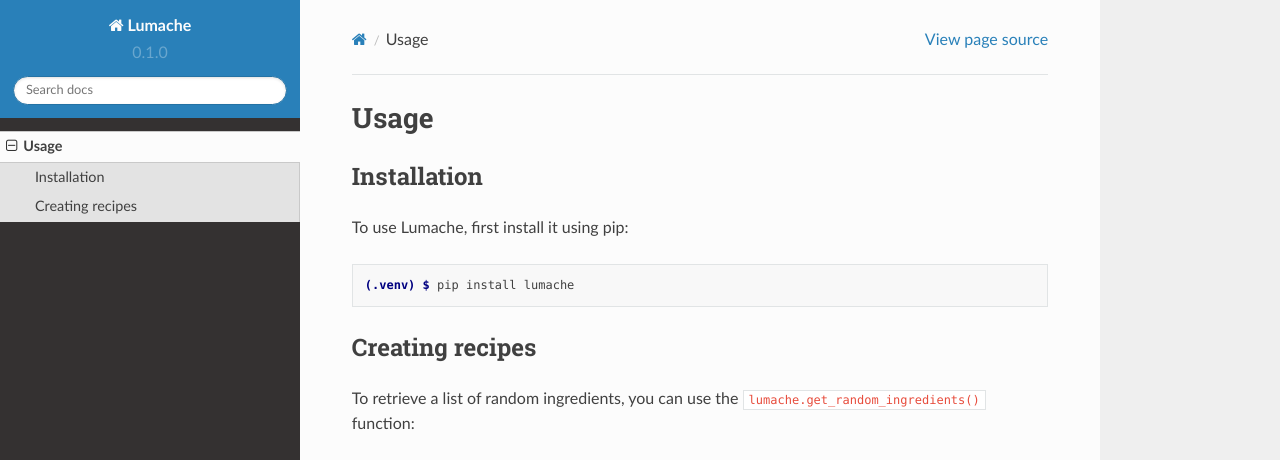
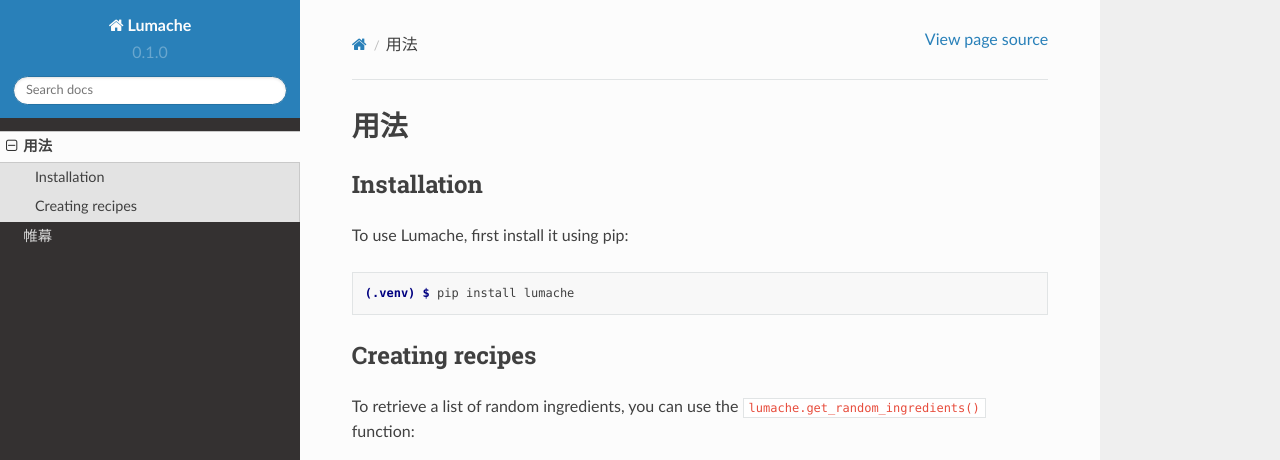
Before and after one commit to RRnightingale/onmyoji_card_rulebook, a Sphinx documentation site: the page built from docs/source/usage.rst, in a window 1280 px wide and 1103 px high. Shown: the top 460 px of the window. Built offline with Sphinx 7.4.7 and the Read the Docs theme 2.0.0, drawn with Linux system fonts in a browser that asks for light colours; pages that are not in the unit, such as notebooks, are missing from menus; grey boxes are pictures that could not be loaded.

```diff
--- a/docs/source/index.rst
+++ b/docs/source/index.rst
@@ -8,4 +8,4 @@ Contents
 .. toctree::
 
    usage
-   帷幕
+   api
--- a/docs/source/usage.rst
+++ b/docs/source/usage.rst
@@ -1,4 +1,4 @@
-Usage
+用法
 =====
 
 .. _installation:
```
Also changed, not shown: docs/source/api.rst (+10 -1 lines).
